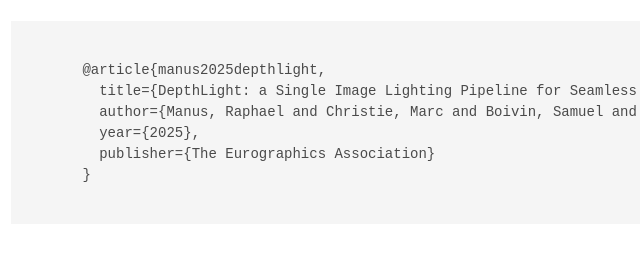
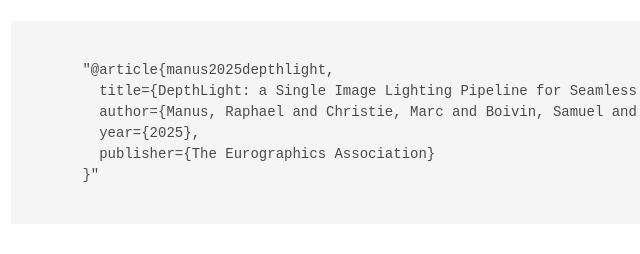
Before and after one commit to DepthLight/depthlight.github.io, a plain HTML site: page index.html in a window 1280 px wide. Shown: the part 2357-2611 px from the top of the page, 173-813 px from the left. Drawn offline with nearby package versions, Linux system fonts and the light colour scheme; some icons are missing; a web font is replaced by a local one.

Commit message:
Update index.html

```diff
--- a/index.html
+++ b/index.html
@@ -193,12 +193,12 @@
   <div class="container is-max-desktop content">
     <h2 class="title">Citation</h2>
     <pre><code>
-      @article{manus2025depthlight,
+      "@article{manus2025depthlight,
         title={DepthLight: a Single Image Lighting Pipeline for Seamless Integration of Virtual Objects into Real Scenes},
         author={Manus, Raphael and Christie, Marc and Boivin, Samuel and Guehl, Pascal},
         year={2025},
         publisher={The Eurographics Association}
-      }
+      }"
     </code></pre>
   </div>
 </section>
```
